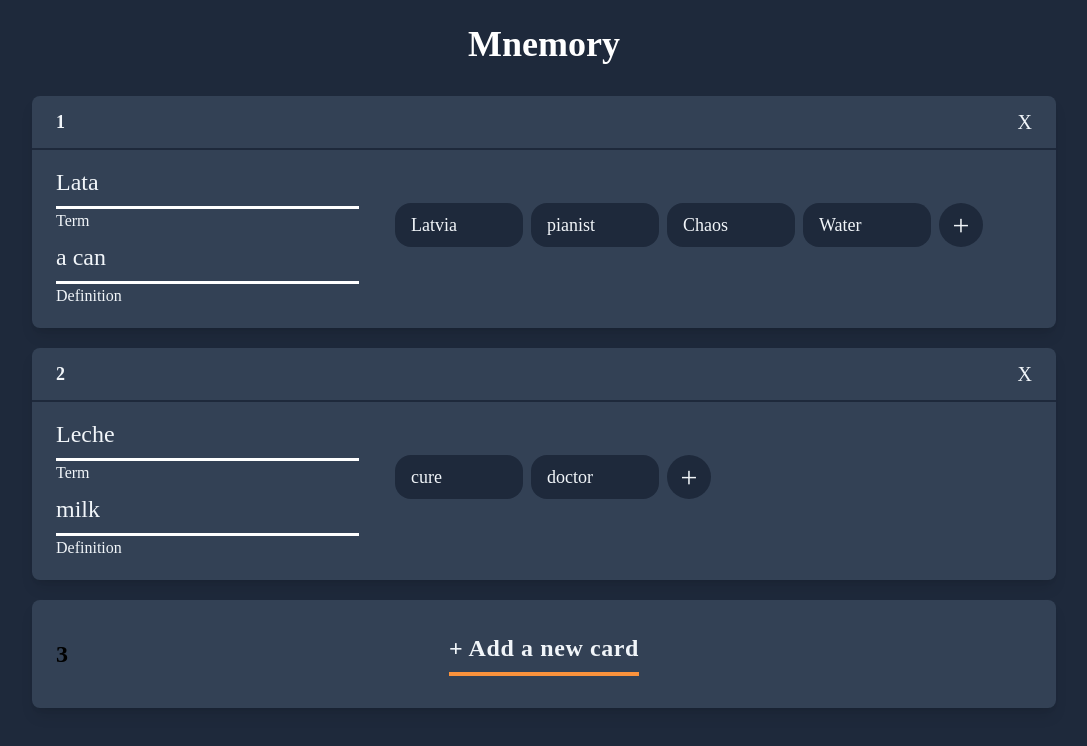
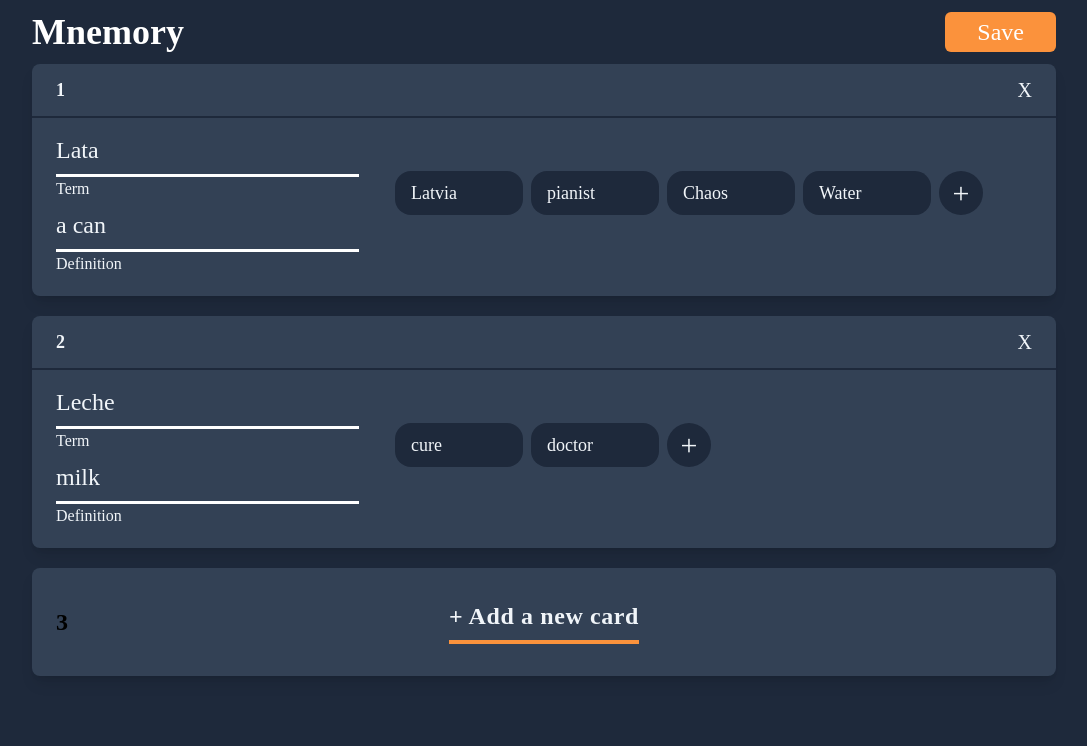
Before and after one commit to Shysh-Oleksandr/mnemory, a React (Create React App) app: page / in a window 1280 px wide. Shown: the top 746 px of the page, without its empty margins (96-1183 px from the left). Built offline with nearby package versions, Linux system fonts and the light colour scheme.

Commit message:
Made deleting keyword.

```diff
--- a/src/App.tsx
+++ b/src/App.tsx
@@ -2,6 +2,7 @@ import React from "react";
 import { useDispatch, useSelector } from "react-redux";
 import { bindActionCreators } from "redux";
 import AddTermBtn from "./components/AddTermBtn";
+import Navbar from "./components/Navbar";
 import TermsList from "./components/TermsList";
 import { actionCreactors, State } from "./state";
 
@@ -12,10 +13,8 @@ function App() {
   const { addTerm } = bindActionCreators(actionCreactors, dispatch);
 
   return (
-    <div className="App mx-32">
-      <h1 className="text-center mt-6 mb-8 mx-auto text-4xl text-white font-bold">
-        Mnemory
-      </h1>
+    <div className="App div-padding pt-14">
+      <Navbar />
       <TermsList />
       <AddTermBtn />
     </div>
--- /dev/null
+++ b/src/components/Navbar.tsx
@@ -0,0 +1,16 @@
+import React from "react";
+
+type Props = {};
+
+const Navbar = (props: Props) => {
+  return (
+    <div className="div-padding fixed top-0 left-0 w-full bg-slate-800 h-16 flex items-center justify-between">
+      <h1 className="text-center text-4xl text-white font-bold">Mnemory</h1>
+      <button className="bg-orange-400 rounded-md px-8 py-1 text-2xl transition-colors hover:bg-orange-500">
+        Save
+      </button>
+    </div>
+  );
+};
+
+export default Navbar;
--- a/src/components/Term.tsx
+++ b/src/components/Term.tsx
@@ -1,10 +1,10 @@
 import React from "react";
 import "../styles/term.css";
-import { bindActionCreators } from "redux";
-import { useDispatch } from "react-redux";
-import { actionCreactors } from "../state";
+import TermDescription from "./TermDescription";
+import TermHeader from "./TermHeader";
+import TermInfo from "./TermInfo";
 
-type Keyword = {
+export type Keyword = {
   keyword: string;
   id: number;
 };
@@ -23,65 +23,15 @@ type Props = {
 };
 
 const Term = ({ term, index }: Props) => {
-  const dispatch = useDispatch();
-
-  const { deleteTerm, addTermKeyword } = bindActionCreators(
-    actionCreactors,
-    dispatch
-  );
   return (
     <div
       className="term items-center bg-slate-700 pb-3 mt-2 mb-5 shadow-lg text-slate-100 rounded-lg"
       key={`${term}-${term.id}`}
     >
-      <div className="term-header flex items-center justify-between py-3 px-6 border-b-2 border-slate-800 border-solid">
-        <h4 className="term-id">{index + 1}</h4>
-        <button onClick={() => deleteTerm(term)} className="delete-btn text-xl">
-          X
-        </button>
-      </div>
+      <TermHeader index={index} term={term} />
       <div className="term-body flex items-center py-2 px-6">
-        <div>
-          <input
-            type="text"
-            defaultValue={term.term}
-            className="term-title term-input"
-            id={`term-${term.id}-title`}
-          />
-          <label htmlFor={`term-${term.id}-title`} className="term-input-label">
-            Term
-          </label>
-          <input
-            type="text"
-            defaultValue={term.definition}
-            className="term-definition term-input"
-            id={`term-${term.id}-definition`}
-          />
-          <label
-            htmlFor={`term-${term.id}-definition`}
-            className="term-input-label"
-          >
-            Definition
-          </label>
-        </div>
-        <div className="term-description flex ml-8 flex-wrap">
-          {term.descriptionKeywords.map((descriptionKeyword) => {
-            return (
-              <input
-                type="text"
-                defaultValue={descriptionKeyword.keyword}
-                className="term-description-keyword w-32 focus-visible:outline-orange-400 focus-visible:outline px-4 h-11 text-lg black_input rounded-2xl"
-                key={`${term.id}-${descriptionKeyword.id}-${descriptionKeyword.keyword}`}
-              />
-            );
-          })}
-          <button
-            onClick={() => addTermKeyword(term.id)}
-            className="rounded-full black_input text-3xl h-11 w-11"
-          >
-            +
-          </button>
-        </div>
+        <TermInfo term={term} />
+        <TermDescription term={term} />
       </div>
     </div>
   );
--- /dev/null
+++ b/src/components/TermDescription.tsx
@@ -0,0 +1,35 @@
+import React, { useState } from "react";
+import { ITerm } from "./Term";
+import { useDispatch } from "react-redux";
+import { bindActionCreators } from "redux";
+import { actionCreactors } from "../state";
+import TermKeyword from "./TermKeyword";
+
+type Props = { term: ITerm };
+
+const TermDescription = ({ term }: Props) => {
+  const dispatch = useDispatch();
+
+  const { addTermKeyword } = bindActionCreators(actionCreactors, dispatch);
+  return (
+    <div className="term-description flex ml-8 flex-wrap">
+      {term.descriptionKeywords.map((descriptionKeyword) => {
+        return (
+          <TermKeyword
+            termId={term.id}
+            descriptionKeyword={descriptionKeyword}
+            key={`${term.id}-${descriptionKeyword.id}-${descriptionKeyword.keyword}`}
+          />
+        );
+      })}
+      <button
+        onClick={() => addTermKeyword(term.id)}
+        className="rounded-full black_input text-3xl h-11 w-11"
+      >
+        +
+      </button>
+    </div>
+  );
+};
+
+export default TermDescription;
--- /dev/null
+++ b/src/components/TermHeader.tsx
@@ -0,0 +1,23 @@
+import React from "react";
+import { ITerm } from "./Term";
+import { useDispatch } from "react-redux";
+import { bindActionCreators } from "redux";
+import { actionCreactors } from "../state";
+
+type Props = { index: number; term: ITerm };
+
+const TermHeader = ({ index, term }: Props) => {
+  const dispatch = useDispatch();
+
+  const { deleteTerm } = bindActionCreators(actionCreactors, dispatch);
+  return (
+    <div className="term-header flex items-center justify-between py-3 px-6 border-b-2 border-slate-800 border-solid">
+      <h4 className="term-id">{index + 1}</h4>
+      <button onClick={() => deleteTerm(term)} className="delete-btn text-xl">
+        X
+      </button>
+    </div>
+  );
+};
+
+export default TermHeader;
--- /dev/null
+++ b/src/components/TermInfo.tsx
@@ -0,0 +1,34 @@
+import React from "react";
+import { ITerm } from "./Term";
+
+type Props = { term: ITerm };
+
+const TermInfo = ({ term }: Props) => {
+  return (
+    <div className="term-info">
+      <input
+        type="text"
+        defaultValue={term.term}
+        className="term-title term-input"
+        id={`term-${term.id}-title`}
+      />
+      <label htmlFor={`term-${term.id}-title`} className="term-input-label">
+        Term
+      </label>
+      <input
+        type="text"
+        defaultValue={term.definition}
+        className="term-definition term-input"
+        id={`term-${term.id}-definition`}
+      />
+      <label
+        htmlFor={`term-${term.id}-definition`}
+        className="term-input-label"
+      >
+        Definition
+      </label>
+    </div>
+  );
+};
+
+export default TermInfo;
--- /dev/null
+++ b/src/components/TermKeyword.tsx
@@ -0,0 +1,40 @@
+import React from "react";
+import { useState } from "react";
+import { Keyword } from "./Term";
+import { bindActionCreators } from "redux";
+import { actionCreactors } from "../state";
+import { useDispatch } from "react-redux";
+
+type Props = { termId: number; descriptionKeyword: Keyword };
+
+const TermKeyword = ({ termId, descriptionKeyword }: Props) => {
+  const [style, setStyle] = useState({ display: "none" });
+  const dispatch = useDispatch();
+
+  const { deleteTermKeyword } = bindActionCreators(actionCreactors, dispatch);
+
+  return (
+    <div className="relative">
+      <input
+        type="text"
+        defaultValue={descriptionKeyword.keyword}
+        onMouseEnter={(e) => {
+          setStyle({ display: "block" });
+        }}
+        onMouseLeave={(e) => {
+          setStyle({ display: "none" });
+        }}
+        className="term-description-keyword w-32 focus-visible:outline-orange-400 focus-visible:outline px-4 h-11 text-lg black_input rounded-2xl"
+      />
+      <button
+        onClick={() => deleteTermKeyword(termId, descriptionKeyword.id)}
+        className="absolute z-10 flex justify-center items-center -top-3 -right-1 text-lg bg-orange-400 text-white rounded-full h-6 w-6"
+        style={style}
+      >
+        X
+      </button>
+    </div>
+  );
+};
+
+export default TermKeyword;
--- a/src/index.css
+++ b/src/index.css
@@ -55,3 +55,7 @@ ul {
 .cta-color {
   @apply bg-orange-400;
 }
+
+.div-padding {
+  @apply px-32;
+}
--- a/src/state/Action-creators/index.ts
+++ b/src/state/Action-creators/index.ts
@@ -29,3 +29,12 @@ export const addTermKeyword = (termId: number) => {
     });
   };
 };
+
+export const deleteTermKeyword = (termId: number, keywordId: number) => {
+  return (dispatch: Dispatch<Action>) => {
+    dispatch({
+      type: ActionType.DELETING_KEYWORD,
+      payload: { termId: termId, keywordId: keywordId },
+    });
+  };
+};
--- a/src/state/Action-types/index.ts
+++ b/src/state/Action-types/index.ts
@@ -2,4 +2,5 @@ export enum ActionType {
   ADDING = "Adding",
   DELETING = "Deleting",
   ADDING_KEYWORD = "Adding a Keyword",
+  DELETING_KEYWORD = "Deleting a Keyword",
 }
--- a/src/state/Actions/index.ts
+++ b/src/state/Actions/index.ts
@@ -16,4 +16,13 @@ interface AddingKeywordAction {
   payload: number;
 }
 
-export type Action = AddingAction | DeletingAction | AddingKeywordAction;
+interface DeletingKeywordAction {
+  type: ActionType.DELETING_KEYWORD;
+  payload: { termId: number; keywordId: number };
+}
+
+export type Action =
+  | AddingAction
+  | DeletingAction
+  | AddingKeywordAction
+  | DeletingKeywordAction;
--- a/src/state/Reducers/MnemoryReducer.ts
+++ b/src/state/Reducers/MnemoryReducer.ts
@@ -60,6 +60,21 @@ const mnemoryReducer = (
       );
       return { ...state, terms: filteredTerms };
 
+    case ActionType.DELETING_KEYWORD:
+      const deletedKeywordTerms = state.terms.map((term) => {
+        if (term.id === action.payload.termId) {
+          const newTermKeywords = term.descriptionKeywords.filter(
+            (keyword) => keyword.id !== action.payload.keywordId
+          );
+          return {
+            ...term,
+            descriptionKeywords: newTermKeywords,
+          };
+        }
+        return term;
+      });
+      return { ...state, terms: deletedKeywordTerms };
+
     default:
       return state;
   }
```
Also changed, not shown: 1 other file (tests, documents, lock files or other folders).
